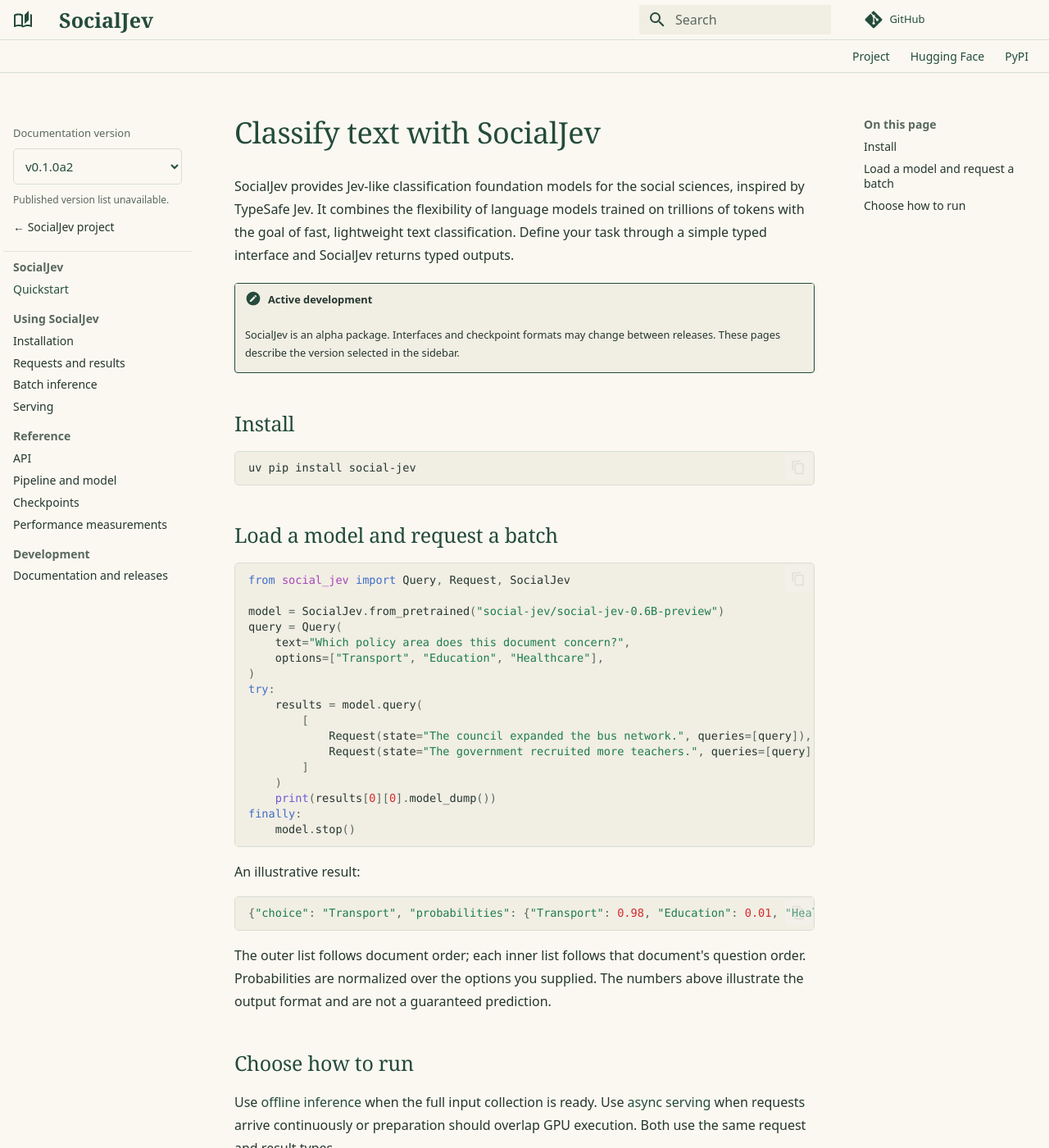
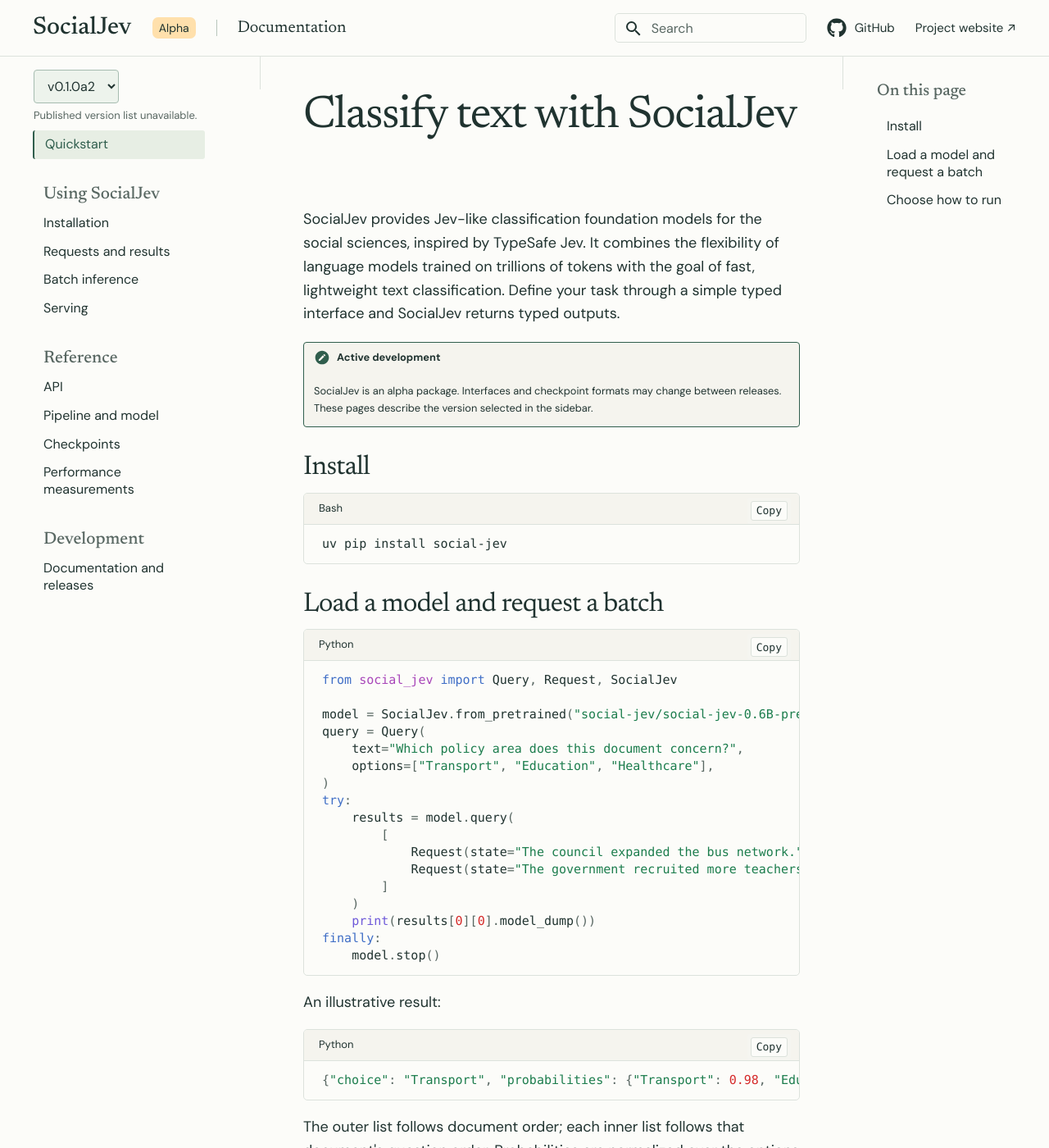
Before and after one commit to DGoettlich/social-jev, an MkDocs documentation site: the page built from docs/index.md, in a window 1280 px wide and 1400 px high. Shown: the whole window at 82% size. Built offline with MkDocs 1.6.1 and Material for MkDocs 9.7.7, drawn with Linux system fonts in a browser that asks for light colours; comment, search, counter and statistics services are not loaded.

Commit message:
[docs] match the approved website design
Use the website fonts, a single light header, divided navigation columns and labelled code cards. Keep the version selector accessible in the mobile drawer and preserve the existing documentation content.

```diff
--- a/docs/assets/stylesheets/theme.css
+++ b/docs/assets/stylesheets/theme.css
@@ -1,54 +1,118 @@
+@import url("https://fonts.googleapis.com/css2?family=DM+Sans:wght@400;500;600;700&family=Newsreader:opsz,wght@6..72,400;6..72,500&display=swap");
+
 :root, [data-md-color-scheme="default"] {
-  --docs-cream: #faf8f1;
-  --docs-paper: #f1eee4;
-  --docs-forest: #244b3c;
-  --docs-ink: #25372e;
-  --docs-muted: #59685e;
-  --docs-line: #d7ded4;
+  --docs-cream: #fcfcf9;
+  --docs-paper: #f5f4ee;
+  --docs-forest: #305e4d;
+  --docs-ink: #203330;
+  --docs-muted: #586762;
+  --docs-line: #dce2dc;
   --md-primary-fg-color: var(--docs-forest);
   --md-primary-bg-color: var(--docs-cream);
-  --md-accent-fg-color: #32684e;
+  --md-accent-fg-color: var(--docs-forest);
   --md-default-bg-color: var(--docs-cream);
   --md-default-fg-color: var(--docs-ink);
   --md-default-fg-color--light: var(--docs-muted);
   --md-code-bg-color: var(--docs-paper);
   --md-code-fg-color: var(--docs-ink);
   --md-typeset-a-color: var(--docs-forest);
-  --md-text-font: system-ui, sans-serif;
+  --md-text-font: "DM Sans", sans-serif;
   --md-code-font: ui-monospace, SFMono-Regular, Consolas, monospace;
 }
 
-.md-grid { max-width: 80rem; }
-.md-header { background: var(--docs-cream); color: var(--docs-forest); box-shadow: none; border-bottom: 1px solid var(--docs-line); }
-.md-header__topic:first-child { font-family: Georgia, serif; font-size: 1.25rem; }
-.md-search__form { background: var(--docs-paper); }
+.md-grid { max-width: none; }
+.md-header { background: var(--docs-cream); color: var(--docs-ink); box-shadow: none; border-bottom: 1px solid var(--docs-line); }
+.md-header__inner { height: 3.4rem; padding-inline: 2rem; gap: 1.25rem; }
+.docs-brand { font: 500 1.5rem "Newsreader", Georgia, serif; white-space: nowrap; }
+.docs-badge { background: #ffe0ac; border-radius: .35rem; padding: .2rem .4rem; font-size: .7rem; }
+.docs-header-label { border-left: 1px solid #b8c6bc; padding-left: 1.25rem; font: 400 1rem "Newsreader", Georgia, serif; }
+.docs-header-spacer { flex: 1; }
+.docs-github, .docs-project { display: flex; align-items: center; gap: .5rem; white-space: nowrap; font-size: .75rem; }
+.md-search__form { background: transparent; border: 1px solid var(--docs-line); border-radius: .25rem; }
 .md-search__input::placeholder { color: var(--docs-muted); }
-.md-search__input + .md-search__icon { color: var(--docs-forest); }
-.project-links { display: flex; justify-content: flex-end; gap: 1.25rem; padding: .5rem 1.25rem; border-bottom: 1px solid var(--docs-line); font-size: .7rem; }
-.project-links a { color: var(--docs-forest); }
-.md-content__inner { max-width: 46rem; margin-inline: auto; padding-inline: 1rem; }
-.md-typeset { line-height: 1.75; }
-.md-typeset h1, .md-typeset h2 { color: var(--docs-forest); font-family: Georgia, serif; font-weight: 400; }
-.md-typeset h1 { font-size: 2.25em; margin-bottom: .75em; }
-.md-typeset h2 { margin-top: 1.75em; }
-.md-typeset pre > code { border: 1px solid var(--docs-line); border-radius: .25rem; }
+.md-search__input + .md-search__icon { color: var(--docs-ink); }
+.md-main__inner { margin-top: 0; }
+.md-sidebar { padding-top: .8rem; }
+.md-sidebar--primary { width: 15.9rem; border-right: 1px solid var(--docs-line); }
+.md-sidebar--secondary { width: 12.6rem; border-left: 1px solid var(--docs-line); }
+.md-sidebar__scrollwrap { margin-inline: 1.4rem; }
+.md-content { min-width: 0; }
+.md-content__inner { margin: 0; padding: 1.5rem 2.6rem 2.5rem; }
+.md-typeset { font-size: .9rem; line-height: 1.6; }
+.md-typeset h1, .md-typeset h2, .md-typeset h3 { color: var(--docs-ink); font-family: "Newsreader", Georgia, serif; font-weight: 400; letter-spacing: -.025em; }
+.md-typeset h1 { font-size: 2.8rem; line-height: 1.1; margin: .25rem 0 .7rem; }
+.md-typeset h2 { font-size: 1.65rem; line-height: 1.2; margin: 1.5rem 0 .5rem; }
+.md-typeset h3 { font-size: 1.25rem; }
+.md-nav { font-size: .8rem; }
+.md-nav--primary > .md-nav__title { display: none; }
+.md-nav__item--section > .md-nav__link { font: 500 1.05rem "Newsreader", Georgia, serif; color: var(--docs-ink); margin-top: 1.3rem; }
+.md-nav__link { padding: .35rem .65rem; margin-top: 0; }
+.md-nav__link--active { background: #e7eee4; border-left: 2px solid var(--docs-forest); border-radius: .15rem; color: var(--docs-forest); }
+.md-nav--secondary > .md-nav__title { background: none; box-shadow: none; font: 500 1rem "Newsreader", Georgia, serif; padding: .8rem .65rem; }
+.docs-version { padding: 0 .65rem .5rem; }
+.docs-version label { position: absolute; width: 1px; height: 1px; overflow: hidden; clip-path: inset(50%); }
+.docs-version select { color: var(--docs-ink); background: #edf3ec; border: 1px solid #a6bcb0; border-radius: .2rem; padding: .4rem .6rem; font: inherit; font-size: .8rem; max-width: 100%; }
+#version-status { display: block; font-size: .65rem; color: var(--docs-muted); margin-top: .3rem; }
+.md-typeset .highlight { border: 1px solid var(--docs-line); border-radius: .25rem; overflow: hidden; }
+.md-typeset .highlight .filename { padding: .4rem .9rem; border-bottom: 1px solid var(--docs-line); background: var(--docs-paper); font-size: .65rem; font-weight: 400; }
+.md-typeset .highlight pre { margin: 0; }
+.md-typeset pre > code { padding: .65rem 1.1rem; font-size: .75rem; background: transparent; }
+.md-typeset .highlight .md-code__nav { top: -1.65rem; right: .5rem; }
+.md-typeset .highlight .md-code__button { opacity: 1; color: var(--docs-ink); width: auto; height: 1.2rem; padding: 0 .3rem; border: 1px solid var(--docs-line); border-radius: .15rem; background: var(--docs-cream); display: flex; align-items: center; gap: .3rem; font-size: .65rem; }
+.md-typeset .highlight .md-code__button::after { content: "Copy"; }
+.md-typeset .highlight .md-code__button::before { width: .75rem; height: .75rem; }
 .md-typeset .admonition { background: var(--docs-paper); border-color: var(--docs-forest); box-shadow: none; }
-.md-typeset .admonition-title { background: transparent; }
-.md-footer { background: var(--docs-forest); }
-.docs-version { padding: .5rem .6rem 1rem; margin-bottom: .5rem; border-bottom: 1px solid var(--docs-line); }
-.docs-version label { display: block; font-size: .65rem; color: var(--docs-muted); margin-bottom: .5rem; }
-.docs-version select { width: 100%; color: var(--docs-forest); background: var(--docs-cream); border: 1px solid var(--docs-line); border-radius: .25rem; padding: .5rem; font: inherit; font-size: .75rem; }
-.docs-version a { display: block; font-size: .7rem; margin-top: .75rem; }
-#version-status { display: block; font-size: .6rem; color: var(--docs-muted); margin-top: .5rem; }
+.md-typeset .admonition-title, .md-typeset .note > .admonition-title { background: transparent; }
+.md-typeset .note > .admonition-title::before { background-color: var(--docs-forest); }
+.md-footer { background: var(--docs-cream); color: var(--docs-ink); border-top: 1px solid var(--docs-line); }
+.md-footer-meta { background: transparent; }
+.md-copyright { color: var(--docs-muted); }
 a:focus-visible, select:focus-visible, button:focus-visible { outline: 2px solid var(--docs-forest); outline-offset: 3px; }
+
+@media (min-width: 76.25em) {
+  .md-sidebar__inner { width: auto; }
+}
 @media (max-width: 76.234375em) {
-  .md-content__inner { padding-inline: .5rem; }
-  .project-links { justify-content: center; }
+  .md-header__inner { padding-inline: .5rem; gap: .65rem; }
+  .md-content__inner { padding: 1.5rem; }
+  .md-sidebar--primary { border-right: 0; }
+  .md-nav--primary > .md-nav__title { display: block; }
+}
+@media (max-width: 59.984375em) {
+  .docs-header-label, .docs-project { display: none; }
+}
+@media (max-width: 44.984375em) {
+  .docs-github { display: none; }
+  .md-typeset h1 { font-size: 2.2rem; }
+  .md-content__inner { padding: 1rem; }
+  .md-typeset pre, .md-typeset .highlight { margin-inline: 0; }
 }
 
+.md-nav--primary .md-nav__link { color: var(--docs-ink); }
+.md-nav--primary .md-nav__link--active { color: var(--docs-forest); }
 .md-typeset .admonition.note { border-color: var(--docs-forest); }
-.md-typeset .note > .admonition-title { background: var(--docs-paper); }
-.md-typeset .note > .admonition-title::before { background-color: var(--docs-forest); }
+@media (min-width: 76.25em) {
+  .md-content { margin-inline: 0; }
+}
+
+.md-content > .md-content__inner { margin: 0; }
+.md-typeset .highlight .filename { margin: 0; }
+.md-typeset .highlight .md-code__button::after { position: static; width: auto; height: auto; background: none; mask: none; opacity: 1; transform: none; }
+.md-typeset .highlight .md-code__button { overflow: visible; }
+
+@media (min-width: 76.25em) {
+  [dir] .md-sidebar:not([hidden]) ~ .md-content > .md-content__inner { margin-inline: 0; }
+}
+@media (max-width: 76.234375em) {
+  .md-sidebar--primary { width: 12.1rem; }
+}
+
+@media (max-width: 76.234375em) {
+  .docs-version { padding: 1rem .8rem; }
+  .md-sidebar--primary .md-sidebar__inner > .md-nav--primary { top: 4rem; height: calc(100% - 4rem); }
+  .md-nav--primary > .md-nav__title, .md-nav--primary > .md-nav__source { display: none; }
+}
+
 @media (max-width: 44.984375em) {
-  .md-typeset pre, .md-typeset .highlight { margin-inline: 0; }
+  .md-header__inner { gap: .25rem; }
 }
--- a/docs/overrides/main.html
+++ b/docs/overrides/main.html
@@ -11,7 +11,6 @@
               <option value="{{ config.extra.package_version }}">{{ config.extra.package_version }}</option>
             </select>
             <span id="version-status" role="status"></span>
-            <a href="https://social-jev.github.io/">← SocialJev project</a>
           </div>
           {% include "partials/nav.html" %}
         </div>
@@ -26,12 +25,3 @@
     </div>
   {% endif %}
 {% endblock %}
-
-{% block header %}
-  {{ super() }}
-  <nav class="project-links" aria-label="Project links">
-    <a href="https://social-jev.github.io/">Project</a>
-    <a href="https://huggingface.co/social-jev/social-jev-0.6B-preview">Hugging Face</a>
-    <a href="https://pypi.org/project/social-jev/">PyPI</a>
-  </nav>
-{% endblock %}
--- /dev/null
+++ b/docs/overrides/partials/header.html
@@ -0,0 +1,19 @@
+<header class="md-header" data-md-component="header">
+  <nav class="md-header__inner md-grid" aria-label="Header">
+    <label class="md-header__button md-icon" for="__drawer" aria-label="Open navigation">
+      {% include ".icons/material/menu.svg" %}
+    </label>
+    <a class="docs-brand" href="{{ nav.homepage.url | url }}">SocialJev</a>
+    <span class="docs-badge">Alpha</span>
+    <span class="docs-header-label">Documentation</span>
+    <div class="docs-header-spacer"></div>
+    <label class="md-header__button md-icon" for="__search" aria-label="Search documentation">
+      {% include ".icons/material/magnify.svg" %}
+    </label>
+    {% include "partials/search.html" %}
+    <a class="docs-github" href="{{ config.repo_url }}">
+      <span class="md-icon">{% include ".icons/fontawesome/brands/github.svg" %}</span> GitHub
+    </a>
+    <a class="docs-project" href="https://social-jev.github.io/">Project website ↗</a>
+  </nav>
+</header>
--- a/mkdocs.yml
+++ b/mkdocs.yml
@@ -52,6 +52,7 @@
   - pymdownx.superfences
   - pymdownx.highlight:
       anchor_linenums: true
+      auto_title: true
 extra_css:
   - assets/stylesheets/theme.css
 extra_javascript:
```
